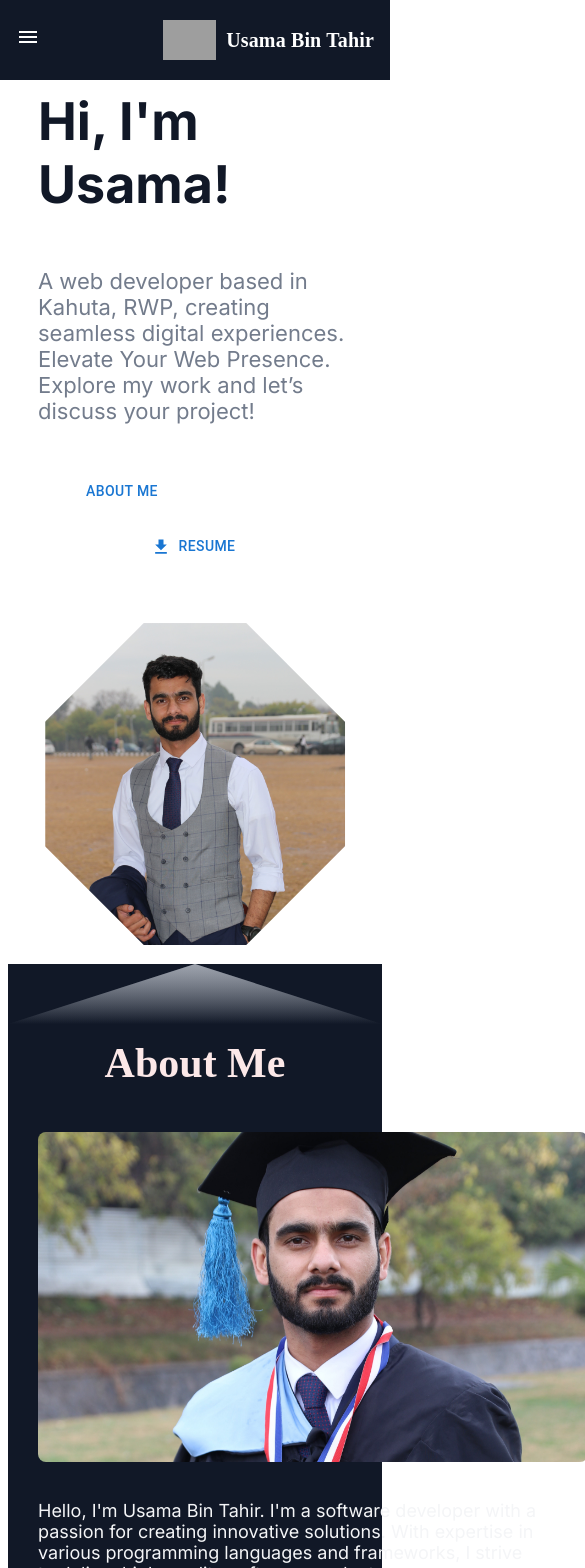
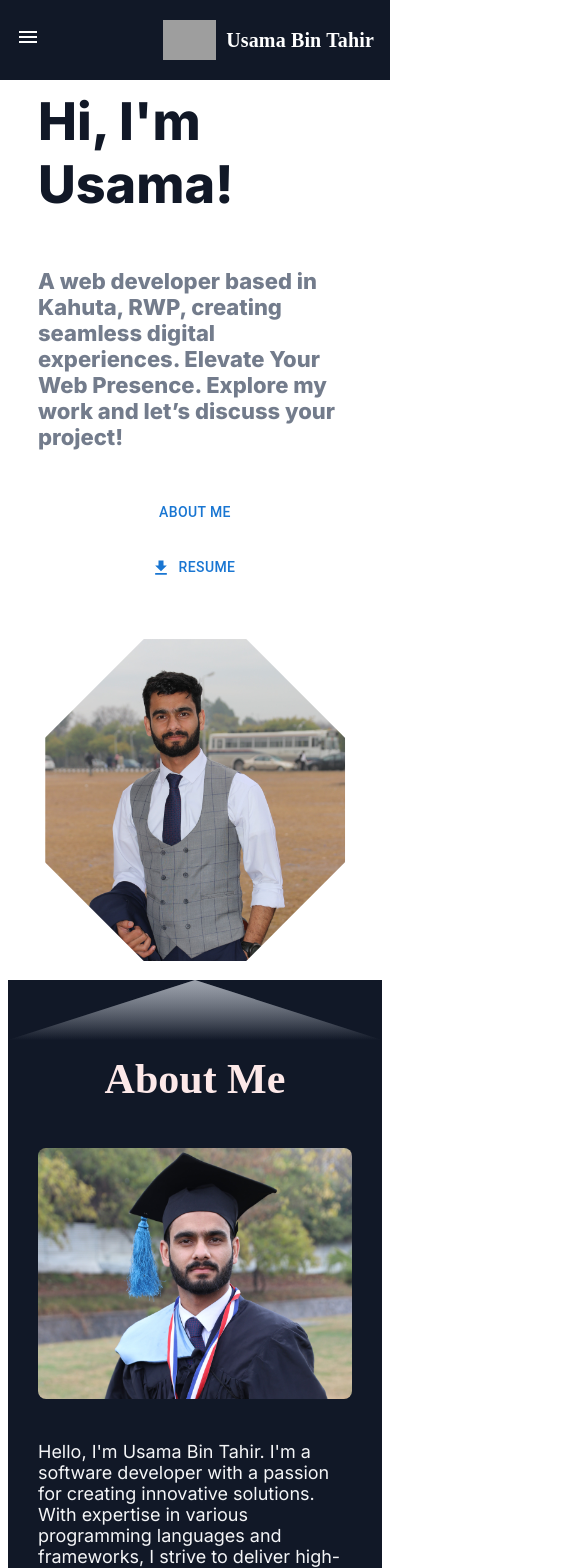
Before and after one commit to usama-malik-312/portfolio, a Next.js app: page / in a window 390 px wide. Shown: the top 1568 px of the page, 585 px wide, since content can reach past the window. Built offline with nearby package versions, Linux system fonts and the light colour scheme; grey boxes are pictures that could not be loaded.

Commit message:
UI settings

```diff
--- a/app/src/common/header.js
+++ b/app/src/common/header.js
@@ -36,14 +36,14 @@ const ButtonAppBar = () => {
   };
 
   return (
-    <Box sx={{ flexGrow: 1, }}>
+    <Box sx={{ flexGrow: 1 }}>
   <AppBar
     position="fixed"
     sx={{
-    backgroundColor:"#111827",
-    color:"#fff",
-    boxShadow:'none',
-    fontSize:"16px",
+      backgroundColor: "#111827",
+      color: "#fff",
+      boxShadow: 'none',
+      fontSize: "16px",
     }}
   >
     <Toolbar
@@ -51,8 +51,8 @@ const ButtonAppBar = () => {
         display: 'flex',
         justifyContent: 'space-between',
         alignItems: 'center',
-      height:"80px",
-      fontFamily:"Oswald, Arial"
+        height: "80px",
+        fontFamily: "Oswald, Arial"
       }}
     >
       <IconButton
@@ -60,8 +60,11 @@ const ButtonAppBar = () => {
         edge="start"
         color="inherit"
         aria-label="menu"
-      sx={{ mr: 2, display: { xs: 'block', md: 'none' } }}
-      onClick={toggleDrawer(true)}
+        sx={{
+          display: { xs: 'block', md: 'none' },
+          mr: 2
+        }}
+        onClick={() => toggleDrawer(true)}
       >
         <MenuIcon />
       </IconButton>
@@ -73,10 +76,9 @@ const ButtonAppBar = () => {
           fontWeight: 700,
         }}
         onClick={handleScrollToTop}
-
       >
         <img src="/logo.svg" alt="Logo" style={{ height: '40px', marginRight: '10px' }} />
-      <Typography variant="h6" component="div" style={{fontFamily:"Poppins", fontWeight: 700}}>
+        <Typography variant="h6" component="div" sx={{ fontFamily: "Poppins", fontWeight: 700 }}>
           Usama Bin Tahir
         </Typography>
       </Box>
@@ -88,7 +90,9 @@ const ButtonAppBar = () => {
         {menuItems.map((item) => (
           <Button color="inherit" key={item.text}>
             <ScrollLink to={item.to} smooth={true} duration={500} offset={-70}>
-            <p  style={{fontFamily:"Poppins", fontWeight: 600}}> {item.text}</p>
+              <Typography sx={{ fontFamily: "Poppins", fontWeight: 600 }}>
+                {item.text}
+              </Typography>
             </ScrollLink>
           </Button>
         ))}
@@ -96,19 +100,19 @@ const ButtonAppBar = () => {
     </Toolbar>
   </AppBar>
 
-      <Drawer anchor="left" open={drawerOpen} onClose={toggleDrawer(false)}>
+  <Drawer anchor="left" open={drawerOpen} onClose={() => toggleDrawer(false)}>
     <Box
-          // sx={{ width: 250 }}
       role="presentation"
-          onClick={toggleDrawer(false)}
-          onKeyDown={toggleDrawer(false)}
+      onClick={() => toggleDrawer(false)}
+      onKeyDown={() => toggleDrawer(false)}
       sx={{
-            backgroundColor:"#111827",
-            color:"#fff",
-            boxShadow:'none',
-            fontSize:"16px",
+        backgroundColor: "#111827",
+        color: "#fff",
+        boxShadow: 'none',
+        fontSize: "16px",
         width: 250,
-            fontFamily:"Poppins", fontWeight: 700
+        fontFamily: "Poppins",
+        fontWeight: 700
       }}
     >
       <List>
@@ -119,7 +123,7 @@ const ButtonAppBar = () => {
               smooth={true}
               duration={500}
               offset={-70}
-                  onClick={toggleDrawer(false)}
+              onClick={() => toggleDrawer(false)}
             >
               <ListItemText primary={item.text} />
             </ScrollLink>
@@ -129,6 +133,7 @@ const ButtonAppBar = () => {
     </Box>
   </Drawer>
 </Box>
+
   );
 };
 
--- a/app/src/components/about.js
+++ b/app/src/components/about.js
@@ -52,11 +52,6 @@ export default function About() {
               height={330}
               className={styles.aboutImg}
             />
-            {/* <img src="/usamaAbout.JPG"
-            alt="About Image"
-            className={styles.aboutImg}
-
-             ></img> */}
           </div>
         </div>
         <div className={styles.description}>
--- a/app/src/components/about.module.css
+++ b/app/src/components/about.module.css
@@ -3,6 +3,7 @@
   background-color: #111827;
   color: #fce8e8; /* Ensure text is visible against the dark background */
   padding-top: 40px; /* Add padding to accommodate the height of the texture */
+
 }
 
 .aboutMain::before,
@@ -24,8 +25,9 @@
 
 .about {
   display: flex;
-    flex-wrap: wrap;
-    /* min-height: 644px; */
+  /* flex-wrap: wrap; */
+  /* display:  flex; */
+  flex-flow: wrap;
   font-weight: 400;
   font-size: 18px;
   padding: 0 20px;
@@ -49,7 +51,6 @@
   justify-content: center;
   padding: 20px;
 }
-
 
 .imagediv {
   position: relative;
@@ -79,4 +80,40 @@
   .imageContainer {
     padding: 10px;
   }
+
+  .imagediv {
+    width: 100%;
+    height: auto;
   }
+
+  .aboutImg {
+    width: 100% !important;
+    height: auto !important;
+  }
+}
+
+@media (max-width: 480px) {
+  .description,
+  .imageContainer {
+    padding: 10px;
+  }
+
+  .imagediv {
+    width: 100%;
+    height: auto;
+  }
+
+  .aboutImg {
+    width: 100% !important;
+    height: auto !important;
+  }
+
+  .expDiv {
+    flex-direction: column;
+    align-items: flex-start;
+  }
+
+  .expSection {
+    margin: 5px 0;
+  }
+}
--- a/app/src/components/contact.module.css
+++ b/app/src/components/contact.module.css
@@ -16,7 +16,8 @@
 }
 
 .cardContainer {
-  display: grid;
+  display:  flex;
+  flex-flow: wrap;
   gap: 20px;
   padding: 20px;
   justify-content: center;
@@ -37,6 +38,8 @@
 .contactFormDiv{
   /* margin-top: 20px; */
   display: flex;
+  /* display:  flex; */
+  flex-flow: wrap;
   flex-direction: column;
   align-items: center;
   background-color: #111827;
--- a/app/src/components/hero.js
+++ b/app/src/components/hero.js
@@ -4,17 +4,18 @@ import styles from './hero.module.css'; // Import the CSS module for styling
 import { Link as ScrollLink, animateScroll as scroll } from 'react-scroll';
 import Button from '@mui/material/Button';
 import DownloadIcon from '@mui/icons-material/Download';
+
 export default function Hero() {
   return (
     <section className={styles.hero}>
       <div className={styles.intro}>
         <h1 className={styles.name}>Hi, I'm Usama!</h1>
-      <p className={styles.description} > A web developer based in Kahuta, RWP, creating seamless digital experiences. Elevate Your Web Presence. Explore my work and let’s discuss your project!</p>
+        <p className={styles.description}>A web developer based in Kahuta, RWP, creating seamless digital experiences. Elevate Your Web Presence. Explore my work and let’s discuss your project!</p>
         <div className={styles.buttons}>
-        <ScrollLink to={"about"} smooth={true} duration={500} offset={-70}>
-           <Button  className={styles.buttonAbout}>About Me</Button >
+          <ScrollLink to="about" smooth={true} duration={500} offset={-70}>
+            <Button className={styles.buttonAbout}>About Me</Button>
           </ScrollLink>
-        <Button   startIcon={<DownloadIcon />}  className={styles.buttonResume}>Resume</Button >
+          <Button startIcon={<DownloadIcon />} className={styles.buttonResume}>Resume</Button>
         </div>
       </div>
       <div className={styles.imageContainer}>
--- a/app/src/components/hero.module.css
+++ b/app/src/components/hero.module.css
@@ -6,19 +6,21 @@
   /* background-color: #f5f5f5; */
   min-height: 500px;
 }
-.name{
+
+.name {
   font-size: 52px;
-  font-weight: 800px;
+  font-weight: 800;
   color: #111827;
   /* font-family: "Poppins",sans-serif; */
 }
-.description{
+
+.description {
   font-size: 22px;
-  font-weight: 800px;
+  font-weight: 800;
   color: #737C8C;
   /* font-family: "Poppins",sans-serif; */
+}
 
-}
 .intro {
   flex: 1;
   padding: 20px;
@@ -54,43 +56,45 @@
 
 .buttons {
   margin-top: 40px;
+  display: flex;
+  flex-wrap: wrap;
+  gap: 10px;
+}
+
+.buttonAbout, .buttonResume {
+  border-radius: 3px;
+  cursor: pointer;
+  font-size: 16px;
+  font-weight: 800;
+  width: 150px;
+  height: 45px;
 }
 
 .buttonAbout {
   border: 3px solid #DADADA;
-  border-radius: 3px;
-  cursor: pointer;
-  width: 168px;
-  height: 55px;
   color: #3F4655;
-  font-size: 20;
-  font-weight: 800;
   background-color: #fff;
   box-shadow: 0px 0px 0px 0px rgba(0,0,0,0.5);
 }
+
 .buttonResume {
-  border-radius: 3px;
-  cursor: pointer;
   border: 3px solid #0C84E4;
-  margin-left: 20px;
-  /* width: 168px; */
-  height: 55px;
   color: #fff;
-  font-size: 20;
-  font-weight: 800;
   background-color: #0C84E4;
 }
+
+.buttonAbout:hover {
+  transform: scale(1.05); /* Zoom in by 5% */
+  font-weight: 1000; /* Increase font weight */
+  color: black;
+  background-color: #DADADA;
+}
+
 .buttonResume:hover {
   transform: scale(1.05); /* Zoom in by 5% */
   font-weight: 1000; /* Increase font weight */
   background-color: #0b6ebe;
   border: 3px solid #0b6ebe;
-}
-.buttonAbout:hover {
-  transform: scale(1.05); /* Zoom in by 5% */
-  font-weight: 1000; /* Increase font weight */
-  color: black;
-  background-color: #DADADA ;
 }
 
 @media (max-width: 768px) {
@@ -103,11 +107,10 @@
   }
 
   .buttons {
-    display: flex;
-    flex-direction: column;
+    justify-content: center;
   }
 
-  .button {
+  .buttonAbout, .buttonResume {
     width: 100%;
     margin: 5px 0;
   }
--- a/app/src/components/projects.module.css
+++ b/app/src/components/projects.module.css
@@ -23,7 +23,8 @@
   }
 
   .cardContainer {
-    display: grid;
+    display:  flex;
+    flex-flow: wrap;
     gap: 20px;
     padding: 20px 20px 50px 20px;
     justify-content: center;
--- a/app/src/components/skills.module.css
+++ b/app/src/components/skills.module.css
@@ -10,6 +10,7 @@
   margin: 20px 0;
   color: #333;
 }
+
 .horizontal-line {
   border: 0;
   border-top: 1px solid #080808; /* Adjust color and thickness as needed */
@@ -17,7 +18,9 @@
 }
 
 .cardContainer {
-    display: flex;
+  /* display: grid; */
+  display:  flex;
+  flex-flow: wrap;
   gap: 20px;
   justify-content: center;
   grid-template-columns: repeat(3, 1fr); /* Three columns for larger screens */
@@ -34,8 +37,6 @@
     grid-template-columns: 1fr; /* Single column for smaller screens */
   }
 }
-
-
 
 .contactForm {
   margin-top: 20px;
```
Also changed, not shown: app/src/components/projects.js (+0 -16 lines). Lines whose indentation alone changed are shown as unchanged.
